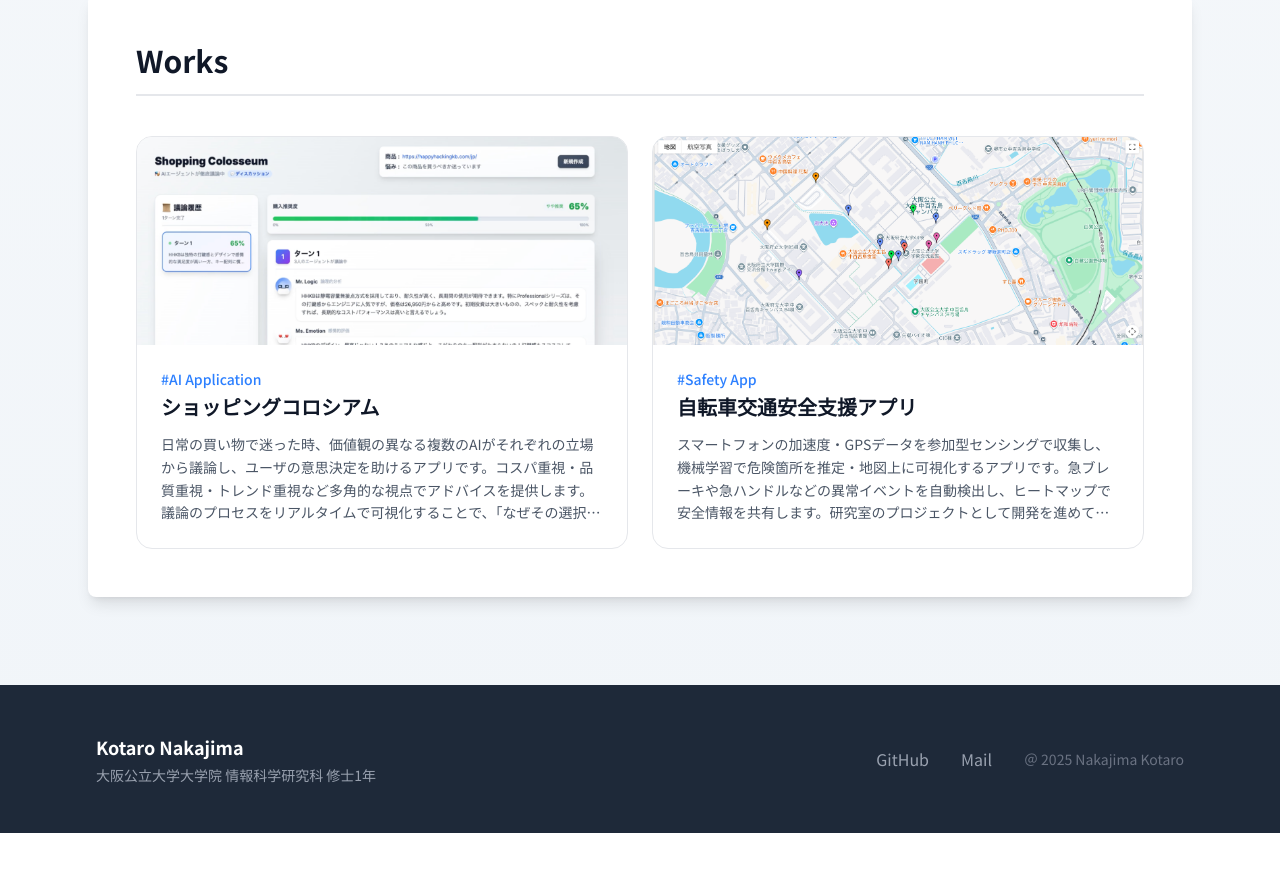
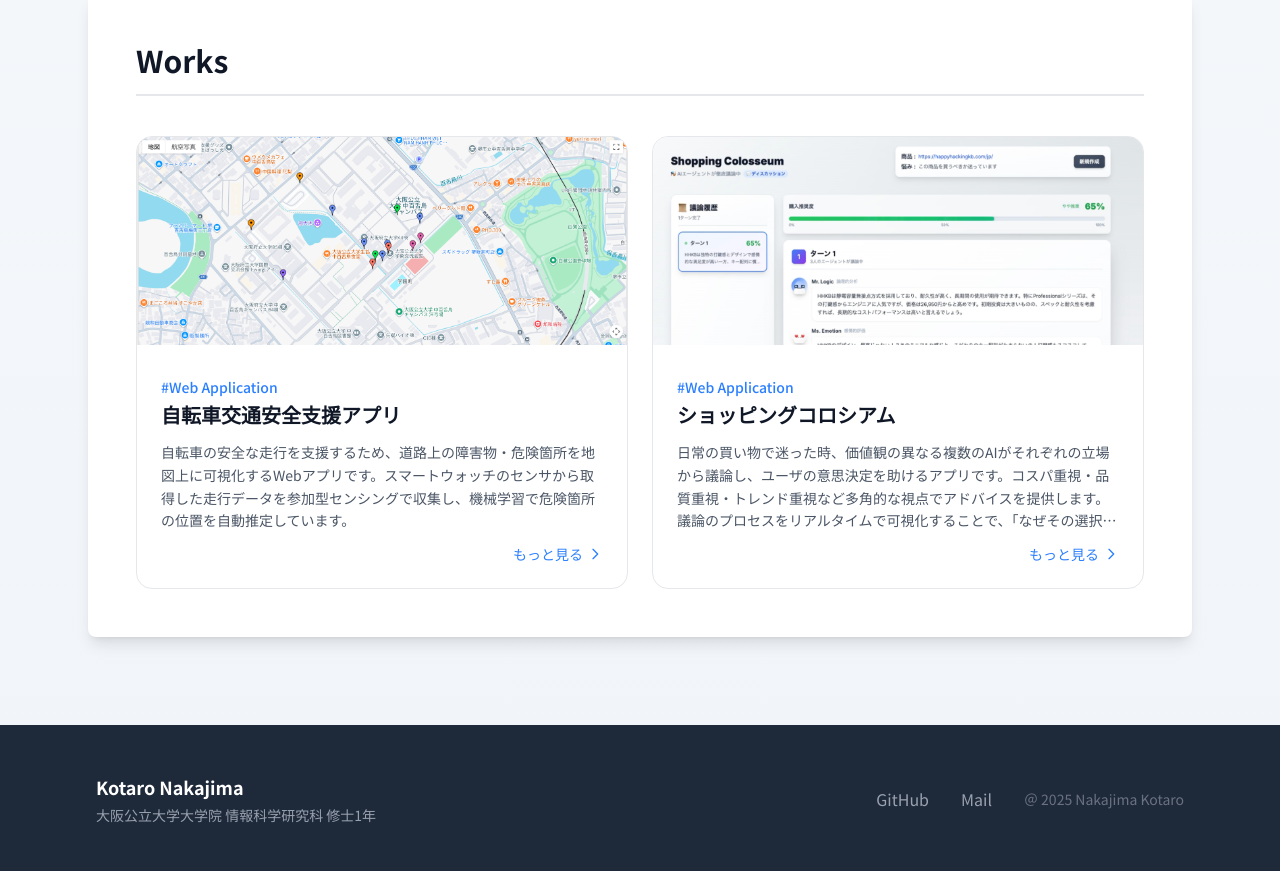
Before and after one commit to naka03193282/my-portfolio, a Next.js app: page / in a window 1280 px wide. Shown: the part 1500-2371 px from the top of the page. Before the commit the page ends 2333 px from the top, so only its background shows below. Built offline with nearby package versions, Linux system fonts and the light colour scheme.

Commit message:
fix: worksの文章を変更した

```diff
--- a/app/components/Works.tsx
+++ b/app/components/Works.tsx
@@ -13,12 +13,26 @@ type Work = {
   gradient: string;
   emoji: string;
   image?: string;
+  imageClassName?: string;
 };
 
 const works: Work[] = [
   {
     id: 1,
-    category: "#AI Application",
+    category: "#Web Application",
+    title: "自転車交通安全支援アプリ",
+    shortDesc:
+      "自転車の安全な走行を支援するため、道路上の障害物・危険箇所を地図上に可視化するWebアプリです。スマートウォッチのセンサから取得した走行データを参加型センシングで収集し、機械学習で危険箇所の位置を自動推定しています。",
+    fullDesc:
+      "自転車の安全な走行を支援するため、道路上の障害物・危険箇所を地図上に可視化するWebアプリです。スマートウォッチのセンサから取得した走行データを参加型センシングで収集し、機械学習で危険箇所の位置を自動推定しています。将来的には、一般ユーザーの走行データをリアルタイムで分析し、危険箇所の発生日時・危険度・状況などを誰もが自由に投稿・閲覧できるプラットフォームへの拡張を目指しています。",      tags: ["参加型センシング", "地図可視化", "安全支援", "Python", "Next.js"],
+    gradient: "from-emerald-400 via-teal-400 to-cyan-500",
+    emoji: "🚲",
+    image: "/自転車webアプリ.png",
+    // imageClassName: "scale-125",
+  },
+  {
+    id: 2,
+    category: "#Web Application",
     title: "ショッピングコロシアム",
     shortDesc:
       "日常の買い物で迷った時、価値観の異なる複数のAIがそれぞれの立場から議論し、ユーザの意思決定を助けるアプリです。コスパ重視・品質重視・トレンド重視など多角的な視点でアドバイスを提供します。議論のプロセスをリアルタイムで可視化することで、「なぜその選択が良いのか」を直感的に理解できるUXを目指しました。",
@@ -28,19 +42,6 @@ const works: Work[] = [
     gradient: "from-violet-400 via-purple-400 to-indigo-500",
     emoji: "🛒",
     image: "/ショッピングコロシアム.png",
-  },
-  {
-    id: 2,
-    category: "#Safety App",
-    title: "自転車交通安全支援アプリ",
-    shortDesc:
-      "スマートフォンの加速度・GPSデータを参加型センシングで収集し、機械学習で危険箇所を推定・地図上に可視化するアプリです。急ブレーキや急ハンドルなどの異常イベントを自動検出し、ヒートマップで安全情報を共有します。研究室のプロジェクトとして開発を進めています。",
-    fullDesc:
-      "スマートフォンの加速度・GPSセンサを活用し、自転車走行中のデータをリアルタイムでサーバに収集します。急ブレーキや急ハンドルなどの異常イベントを自動検出し、機械学習モデルで危険箇所の位置推定を行います。収集したデータは地図上にヒートマップとして可視化し、誰もが道路の安全情報を閲覧・参照できるWebアプリとして提供します。研究室プロジェクトとして開発中で、バックエンドはPython / FastAPI、フロントエンドはReact / Next.jsで実装しています。",
-    tags: ["参加型センシング", "地図可視化", "安全支援", "Python", "Next.js"],
-    gradient: "from-emerald-400 via-teal-400 to-cyan-500",
-    emoji: "🚲",
-    image: "/自転車webアプリ.png",
   },
 ];
 
@@ -57,23 +58,31 @@ export default function Works() {
             key={work.id}
             type="button"
             onClick={() => setSelected(work)}
-            className="text-left bg-white border border-gray-200 rounded-2xl overflow-hidden hover:shadow-xl hover:-translate-y-1 transition-all duration-200 cursor-pointer group"
+            className="text-left bg-white border border-gray-200 rounded-2xl overflow-hidden hover:shadow-xl hover:-translate-y-1 transition-all duration-200 cursor-pointer group flex flex-col"
           >
             {work.image ? (
-              <div className="w-full h-52 relative">
+              <div className="w-full h-52 relative shrink-0">
                 <Image src={work.image} alt={work.title} fill className="object-cover object-top" />
               </div>
             ) : (
-              <div className={`w-full h-52 bg-gradient-to-br ${work.gradient} flex items-center justify-center`}>
+              <div className={`w-full h-52 shrink-0 bg-gradient-to-br ${work.gradient} flex items-center justify-center`}>
                 <span className="text-8xl opacity-60 select-none">{work.emoji}</span>
               </div>
             )}
-            <div className="p-6">
-              <p className="text-blue-500 text-sm font-medium mb-1">{work.category}</p>
+            <div className="p-6 flex flex-col flex-1">
+              <p className="text-blue-500 text-sm font-medium mt-2 mb-1">{work.category}</p>
               <h3 className="text-xl font-bold text-gray-900 mb-3 group-hover:text-blue-600 transition-colors">
                 {work.title}
               </h3>
-              <p className="text-gray-600 text-sm leading-relaxed line-clamp-4">{work.shortDesc}</p>
+              <p className="text-gray-600 text-sm leading-relaxed line-clamp-4 flex-1">{work.shortDesc}</p>
+              <div className="flex justify-end mt-3">
+                <span className="inline-flex items-center gap-1 text-blue-500 text-sm font-medium group-hover:text-blue-700 transition-colors">
+                  もっと見る
+                  <svg className="w-4 h-4" viewBox="0 0 24 24" fill="none" stroke="currentColor" strokeWidth={2}>
+                    <path strokeLinecap="round" strokeLinejoin="round" d="M9 5l7 7-7 7" />
+                  </svg>
+                </span>
+              </div>
             </div>
           </button>
         ))}
@@ -86,9 +95,19 @@ export default function Works() {
           onClick={() => setSelected(null)}
         >
           <div
-            className="bg-white rounded-2xl shadow-2xl max-w-4xl w-full overflow-hidden"
+            className="bg-white rounded-2xl shadow-2xl max-w-4xl w-full overflow-hidden relative"
             onClick={(e) => e.stopPropagation()}
           >
+            <button
+              type="button"
+              onClick={() => setSelected(null)}
+              aria-label="閉じる"
+              className="absolute top-4 right-4 z-10 bg-white/80 hover:bg-white rounded-full w-9 h-9 flex items-center justify-center shadow transition-colors"
+            >
+              <svg className="w-5 h-5 text-gray-600" viewBox="0 0 24 24" fill="none" stroke="currentColor" strokeWidth={2}>
+                <path strokeLinecap="round" strokeLinejoin="round" d="M6 18L18 6M6 6l12 12" />
+              </svg>
+            </button>
             {selected.image ? (
               <div className="w-full h-72 relative">
                 <Image src={selected.image} alt={selected.title} fill className="object-cover object-top" />
@@ -99,19 +118,7 @@ export default function Works() {
               </div>
             )}
             <div className="p-12">
-              <div className="flex items-start justify-between mb-1">
-                <p className="text-blue-500 text-sm font-medium">{selected.category}</p>
-                <button
-                  type="button"
-                  onClick={() => setSelected(null)}
-                  aria-label="閉じる"
-                  className="text-gray-400 hover:text-gray-600 transition-colors ml-4 flex-shrink-0"
-                >
-                  <svg className="w-5 h-5" viewBox="0 0 24 24" fill="none" stroke="currentColor" strokeWidth={2}>
-                    <path strokeLinecap="round" strokeLinejoin="round" d="M6 18L18 6M6 6l12 12" />
-                  </svg>
-                </button>
-              </div>
+              <p className="text-blue-500 text-sm font-medium mb-1">{selected.category}</p>
               <h3 className="text-2xl font-bold text-gray-900 mb-4">{selected.title}</h3>
               <p className="text-gray-700 leading-relaxed mb-6">{selected.fullDesc}</p>
               <div className="flex flex-wrap gap-2">
```
